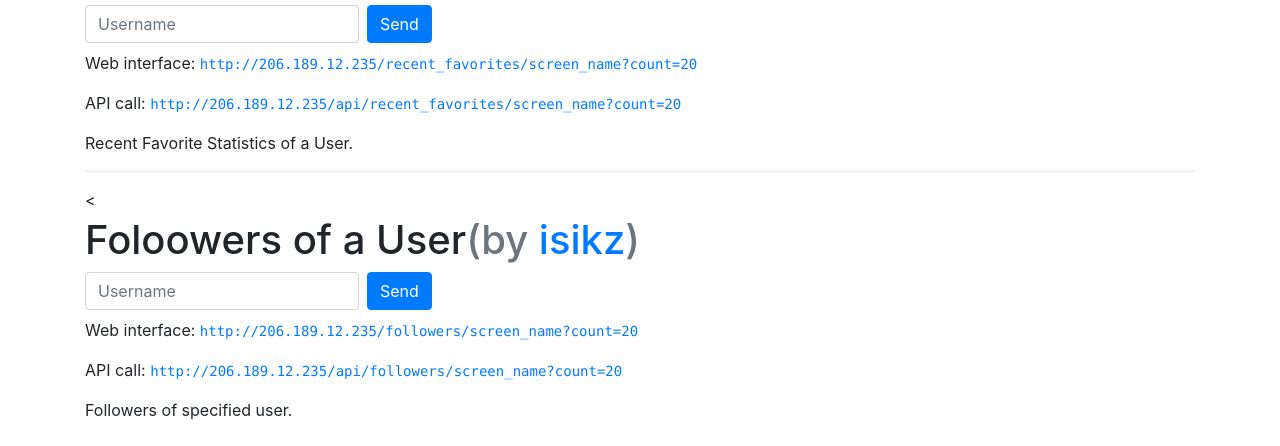
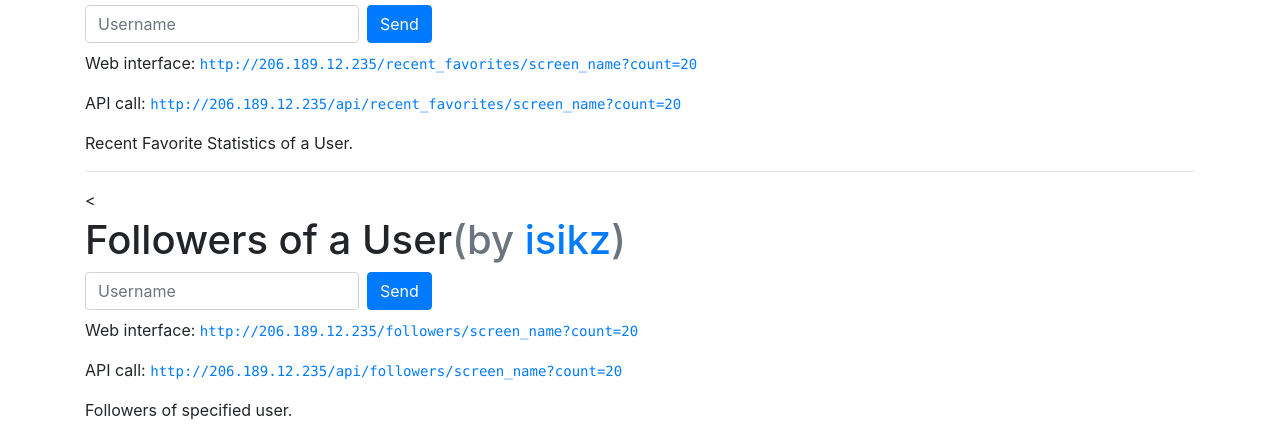
Before and after one commit to bounswe/bounswe2018group6, a Django app: page / in a window 1280 px wide. Shown: the part 1421-1867 px from the top of the page. Run offline with Django 3.2, Linux system fonts and the light colour scheme; some libraries are stand-ins or nearby versions.

Commit message:
Change main_page.html/urls.py/views.py/follower.html according to follower api

```diff
--- a/hw_twitterapi/twitterapiapp/templates/twitterapiapp/follower.html
+++ b/hw_twitterapi/twitterapiapp/templates/twitterapiapp/follower.html
@@ -3,6 +3,8 @@
 {% block title %} Zeynep's API app {% endblock %}
 
 {% block content %}
-    <h1>{{ Followers }}</h1>
+    {% for key, value in Followers.items %}
+    	<h1>{{ value }}</h1>
+        {% endfor %}
 
 {% endblock %}
--- a/hw_twitterapi/twitterapiapp/templates/twitterapiapp/main_page.html
+++ b/hw_twitterapi/twitterapiapp/templates/twitterapiapp/main_page.html
@@ -66,13 +66,13 @@
 
         <hr>
 
-        <<h1 class="mt-1">Foloowers of a User<span class="text-muted">(by <a href="https://github.com/isikz">isikz</a>)</span></h1>
+        <<h1 class="mt-1">Followers of a User<span class="text-muted">(by <a href="https://github.com/isikz">isikz</a>)</span></h1>
         <div class="form-inline my-2">
             <input class="form-control" type="text" placeholder="Username" id="followers=username">
             <button class="btn btn-primary ml-2" data-url="" id="followers_send">Send</button>
         </div>
-        <p>Web interface: <code><a href="http://206.189.12.235/find_followers/follower?count=20" id="followers_web">http://206.189.12.235/followers/screen_name?count=20</a></code></p>
-        <p>API call: <code><a href="http://206.189.12.235/api/find_followers/follower?count=20" id="followers_api">http://206.189.12.235/api/followers/screen_name?count=20</a></code></p>
+        <p>Web interface: <code><a href="http://206.189.12.235/find_follower/follower?count=20" id="followers_web">http://206.189.12.235/followers/screen_name?count=20</a></code></p>
+        <p>API call: <code><a href="http://206.189.12.235/api/find_follower/follower?count=20" id="followers_api">http://206.189.12.235/api/followers/screen_name?count=20</a></code></p>
         <p>Followers of specified user.</p>
     </div>
 
@@ -161,11 +161,11 @@
             followers_send = document.getElementById('followers_send');
             followers_username.addEventListener("input", function() {
                 var newVal = followers_username.value;
-                changeURIs('followers', newVal);
+                changeURIs('find_followers', newVal);
                 followers_send.setAttribute('data-url', newVal);
             });
             followers_send.addEventListener("click", function() {
-                window.open(getWebAddress("followers") + followers_send.getAttribute('data-url'));
+                window.open(getWebAddress("find_followers") + followers_send.getAttribute('data-url'));
             });
         };
         // Changes link attributes and texts
--- a/hw_twitterapi/twitterapiapp/views.py
+++ b/hw_twitterapi/twitterapiapp/views.py
@@ -2,6 +2,7 @@ from django.http import HttpResponse, JsonResponse
 from django.shortcuts import render
 import json
 import tweepy
+
 
 def twitter_auth():
     '''Authenticates user and returns api object. It's called from each method.'''
@@ -24,6 +25,7 @@ def twitter_auth():
                      wait_on_rate_limit_notify=True)
     return api
 
+
 def main_page(request):
     return render(request, 'twitterapiapp/main_page.html')
 
@@ -45,18 +47,19 @@ def trends_by_place(request, WOEID):
     try:
         response = api.trends_place(WOEID)
         print("trends_by_place api call is successful")
-        context = {'error': False,'trends': response[0]['trends'], 'locations': response[0]['locations'], 'as_of': response[0]['as_of']}
+        context = {'error': False, 'trends': response[0]['trends'], 'locations': response[0]['locations'],
+                   'as_of': response[0]['as_of']}
     except:
         context = {'error': True, 'error_text': 'Invalid WOEID'}
     return render(request, 'twitterapiapp/trends_place.html', context)
 
 
 def find_users(request, search_name):
-    context = {} # dictionary to be sent to template page in order to show it on frontend
+    context = {}  # dictionary to be sent to template page in order to show it on frontend
     if proc_find_user_api(search_name):
         context['Tweets'] = proc_find_user_api(search_name)
-    return render(request, 'twitterapiapp/find_users.html', context) # rendered with html file and context dictionary
-    #return HttpResponse("The user_is requested is %s." % user_id) # pure HTTP response
+    return render(request, 'twitterapiapp/find_users.html', context)  # rendered with html file and context dictionary
+    # return HttpResponse("The user_is requested is %s." % user_id) # pure HTTP response
 
 
 def find_users_api(request, search_name):
@@ -85,8 +88,8 @@ def proc_find_user_api(search_name):
                 break
             if users:
                 for i, user in enumerate(users):
-                        temp = user._json['status']['text']
-                        response_dict.update({'Tweet'+str(i):temp})
+                    temp = user._json['status']['text']
+                    response_dict.update({'Tweet' + str(i): temp})
         except:
             return {}
     return response_dict
@@ -119,7 +122,7 @@ def process_retweet_api(username):
 
     list_of_status = []
     # Collect user's status whose name is username and store them into list_of_status.
-    for status in api.user_timeline(screen_name = username, count=100, include_rts=False):
+    for status in api.user_timeline(screen_name=username, count=100, include_rts=False):
         list_of_status.append(status.id)
     # Handle the empty status situation.
     if len(list_of_status) == 0:
@@ -153,31 +156,31 @@ def process_followings(request, screen_name):
             friends.append(friend._json)
         except tweepy.TweepError:
             response = {
-                'error':'Twitter rate limit exceeded, please try again 15 minutes later.',
-                'followings':friends
+                'error': 'Twitter rate limit exceeded, please try again 15 minutes later.',
+                'followings': friends
             }
             return response
         except StopIteration:
             break
 
     response = {
-        'error':'',
-        'followings':friends
+        'error': '',
+        'followings': friends
     }
     return response
 
 
 def followings_api(request, screen_name):
     response = process_followings(request, screen_name)
-    return JsonResponse(response, safe=False, json_dumps_params={'ensure_ascii':False, 'indent':4})
+    return JsonResponse(response, safe=False, json_dumps_params={'ensure_ascii': False, 'indent': 4})
 
 
 def followings(request, screen_name):
     response = process_followings(request, screen_name)
     context = {
-        'user':screen_name,
-        'error':response['error'],
-        'followings':response['followings']
+        'user': screen_name,
+        'error': response['error'],
+        'followings': response['followings']
     }
     return render(request, 'twitterapiapp/followings_page.html', context)
 
@@ -193,7 +196,6 @@ def recent_favorites_api(request, screen_name):
 
 
 def proc_recent_favorites(request, screen_name):
-
     api = twitter_auth()
     tweet_count, retweet_count = 0, 0
 
@@ -201,15 +203,16 @@ def proc_recent_favorites(request, screen_name):
     for page in tweepy.Cursor(api.favorites, id=screen_name, wait_on_rate_limit=True, count=200).pages(200):
 
         for status in page:
-            tweet_count, retweet_count = tweet_count+1, retweet_count + status.retweet_count
+            tweet_count, retweet_count = tweet_count + 1, retweet_count + status.retweet_count
 
-    return {'tweet_count': tweet_count, 'retweet_count': retweet_count, 'retweet_average': retweet_count/tweet_count}
+    return {'tweet_count': tweet_count, 'retweet_count': retweet_count, 'retweet_average': retweet_count / tweet_count}
+
 
 def find_followers(request, follower):
     context = {}
     if proc_find_followers_api(follower):
         context['Followers'] = proc_find_followers_api(follower)
-    return render(request, 'twitterapiapp/follower.html', context)   # rendered with html file and context dictionary
+    return render(request, 'twitterapiapp/follower.html', context)  # rendered with html file and context dictionary
 
 
 def find_followers_api(request, follower):
@@ -221,7 +224,7 @@ def find_followers_api(request, follower):
 
 def proc_find_followers_api(follower):
     api = twitter_auth()
-    search = tweepy.Cursor(api.followers, q=follower).items()
+    search = tweepy.Cursor(api.followers, id=follower).items()
     response_dict = {}
     follower_limit = 10
 
@@ -236,9 +239,9 @@ def proc_find_followers_api(follower):
                 break
             if followers:
                 for i, follower in enumerate(followers):
-                    temp = follower.json['status']['text']
-                    response_dict.update({'Tweet' + str(i):temp})
+                    temp = follower.screen_name
+                    response_dict.update({'Tweet' + str(i): temp})
+        except:
+            return {}
 
-        except:
-            return{}
     return response_dict
```
